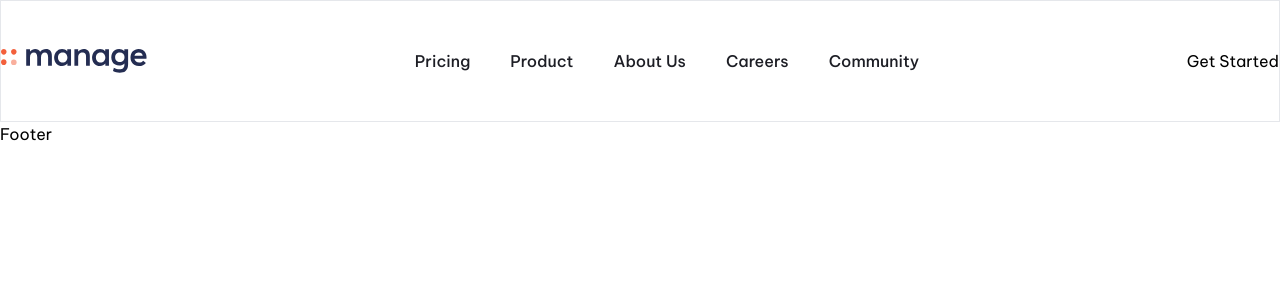
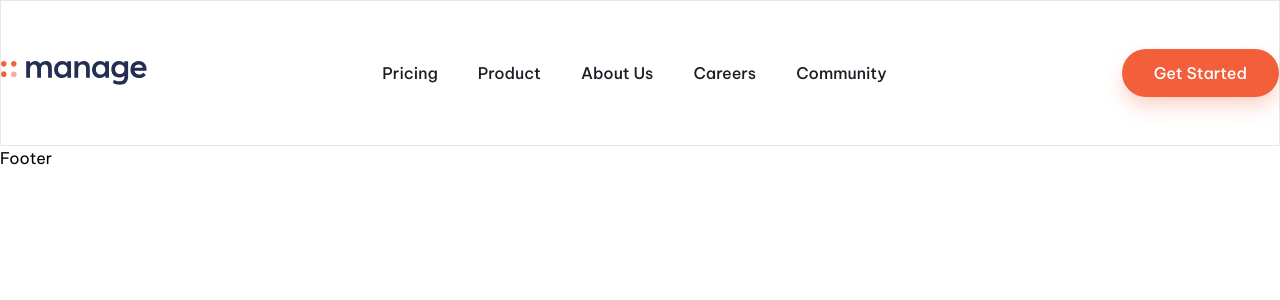
Before and after one commit to AlvesPHGA/manage-lp, a React (Vite) app: page / in a window 1280 px wide. Shown: the top 300 px of the page. Built offline with nearby package versions, Linux system fonts and the light colour scheme.

Commit message:
style: button component

```diff
--- a/src/ui/components/form/ButtonComponent.tsx
+++ b/src/ui/components/form/ButtonComponent.tsx
@@ -1,3 +1,8 @@
 export const ButtonComponent = ({ ...props }) => {
-   return <button {...props} />;
+   return (
+      <button
+         className="text-white font-medium bg-brightRed rounded-full py-3 px-8 shadow-[0_10px_20px_-2px_rgba(242,95,58,0.3)] transition-all hover:opacity-85"
+         {...props}
+      />
+   );
 };
--- a/src/ui/partials/global/Header.tsx
+++ b/src/ui/partials/global/Header.tsx
@@ -5,7 +5,7 @@ import { LogoSiteComponent } from '../../components/logo/LogoSiteComponent';
 export const Header = () => {
    return (
       <header>
-         <div className="max-w-7xl mx-auto py-12 border flex justify-between">
+         <div className="max-w-7xl mx-auto py-12 border flex items-center justify-between">
             <LogoSiteComponent fill="#242D52" />
             <NavComponent />
             <ButtonComponent>Get Started</ButtonComponent>
```
